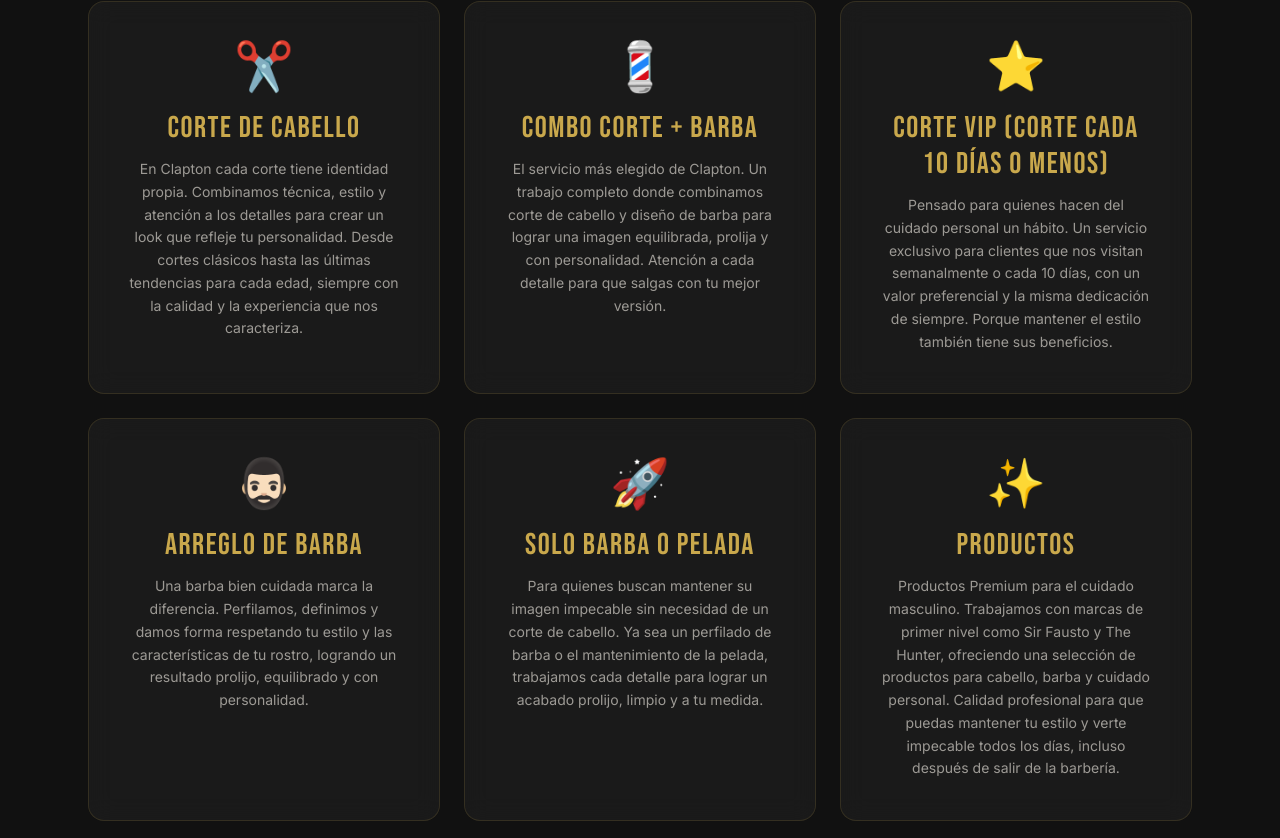
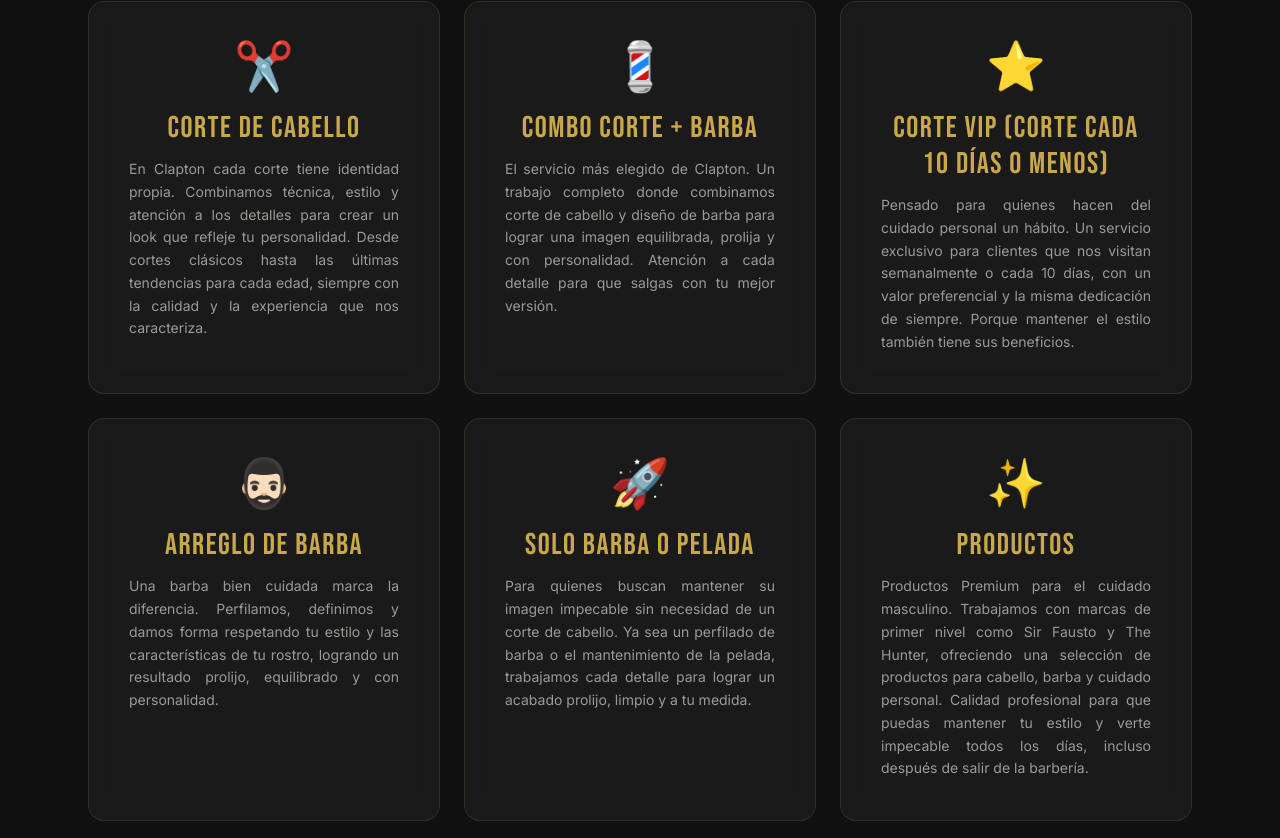
Before and after one commit to salvador-castro/clapton-barberia, a React (Vite) app: page / in a window 1280 px wide. Shown: the part 5682-6520 px from the top of the page. Built offline with nearby package versions, Linux system fonts and the light colour scheme.

Commit message:
fixing css

```diff
--- a/src/components/Services.tsx
+++ b/src/components/Services.tsx
@@ -74,7 +74,7 @@ export default function Services() {
               >
                 {s.name}
               </h3>
-              <p className="text-cream/60 text-sm leading-relaxed">{s.description}</p>
+              <p className="text-cream/60 text-sm leading-relaxed text-justify">{s.description}</p>
             </div>
           ))}
         </div>
```
